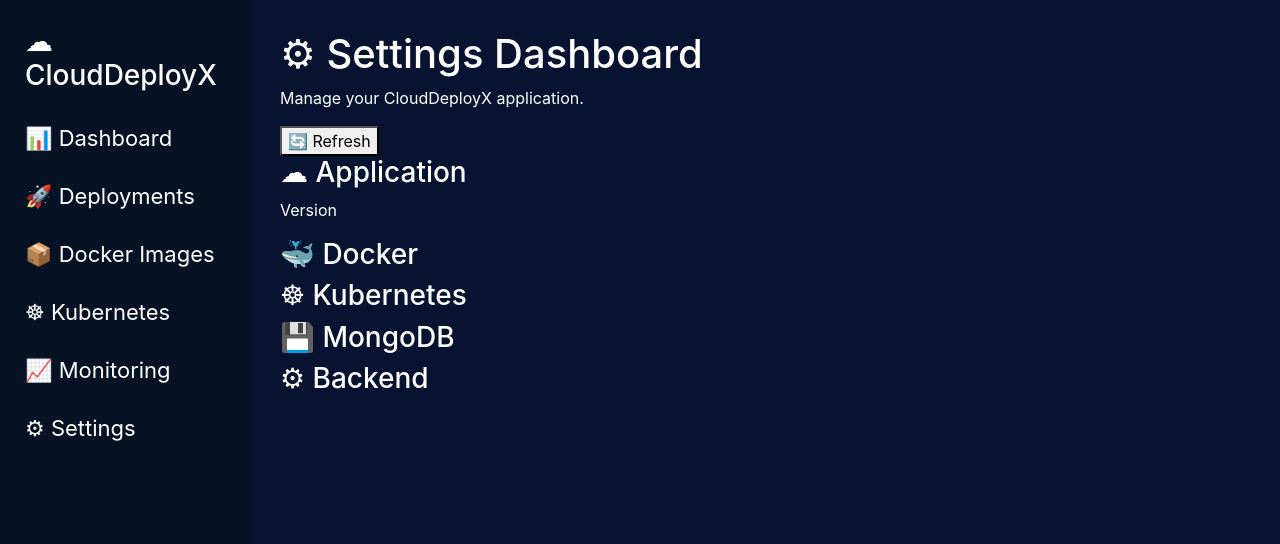
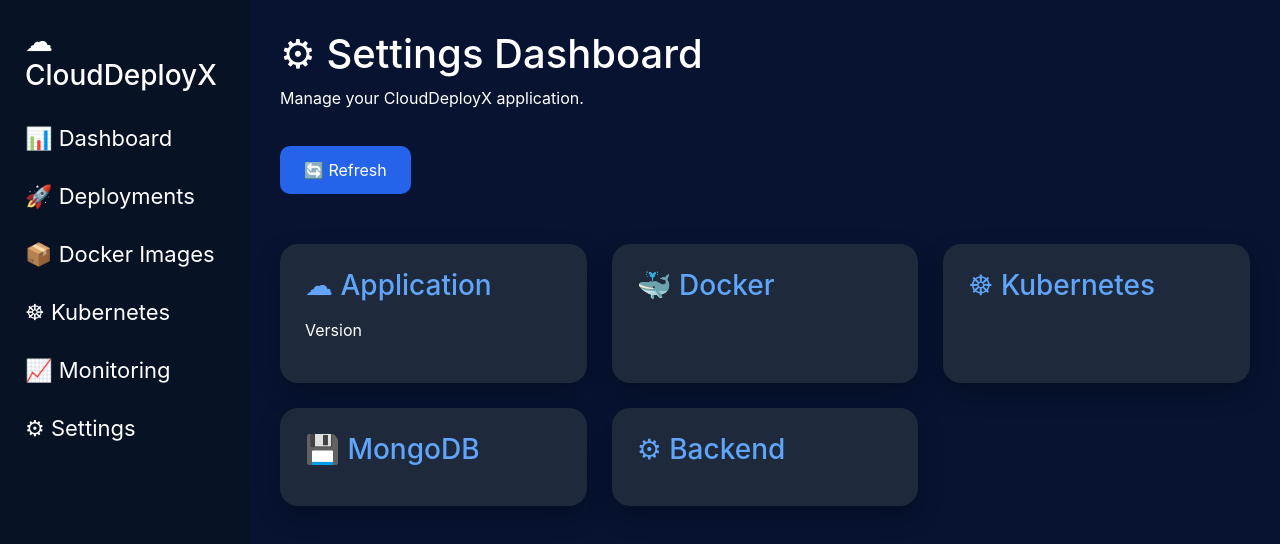
Before and after one commit to HEMANTH-B-G-01-03/CloudDeployX_Project, a React (Create React App) app in the folder frontend/: page /settings in a window 1280 px wide. Shown: the top 544 px of the page. Built offline with nearby package versions, Linux system fonts and the light colour scheme; no server answers.

Commit message:
Updated API configuration and improved dashboard styling

```diff
--- a/frontend/src/services/api.js
+++ b/frontend/src/services/api.js
@@ -1,7 +1,16 @@
+// import axios from "axios";
+
+// const API = axios.create({
+//   baseURL: "http://54.205.237.4:5000",
+// });
+
+// export default API;
+
+
 import axios from "axios";
 
 const API = axios.create({
-  baseURL: "http://54.205.237.4:5000",
+  baseURL: "http://localhost:5000",
 });
 
 export default API;
--- a/frontend/src/styles/dashboard.css
+++ b/frontend/src/styles/dashboard.css
@@ -90,3 +90,112 @@
   width: calc(100% - 250px);
   padding: 30px;
 }
+
+.stats-grid{
+    display:grid;
+    grid-template-columns:repeat(auto-fit,minmax(500px,1fr));
+    gap:25px;
+    margin-top:20px;
+}
+
+.stat-card{
+    background:#1e293b;
+    border-radius:15px;
+    padding:20px;
+    color:white;
+    box-shadow:0 6px 15px rgba(0,0,0,.3);
+    transition:.3s;
+}
+
+.stat-card:hover{
+    transform:translateY(-5px);
+}
+
+.stat-card h2{
+    color:#60a5fa;
+    margin-bottom:15px;
+}
+
+.stat-card pre{
+    color:white;
+    white-space:pre-wrap;
+    overflow-x:auto;
+    font-size:13px;
+    line-height:1.6;
+}
+
+.settings-grid{
+
+display:grid;
+
+grid-template-columns:repeat(auto-fit,minmax(280px,1fr));
+
+gap:25px;
+
+margin-top:30px;
+
+}
+
+.setting-card{
+
+background:#1e293b;
+
+padding:25px;
+
+border-radius:18px;
+
+box-shadow:0 10px 25px rgba(0,0,0,.25);
+
+transition:.3s;
+
+color:white;
+
+}
+
+.setting-card:hover{
+
+transform:translateY(-6px);
+
+}
+
+.setting-card h3{
+
+color:#60a5fa;
+
+margin-bottom:15px;
+
+}
+
+.setting-card h2{
+
+font-size:28px;
+
+margin-bottom:10px;
+
+}
+
+.refresh-btn{
+
+background:#2563eb;
+
+border:none;
+
+color:white;
+
+padding:12px 24px;
+
+border-radius:10px;
+
+cursor:pointer;
+
+margin-top:20px;
+
+margin-bottom:20px;
+
+}
+
+.refresh-btn:hover{
+
+background:#1d4ed8;
+
+}
```
Also changed, not shown: 1 other file (tests, documents, lock files or other folders).
